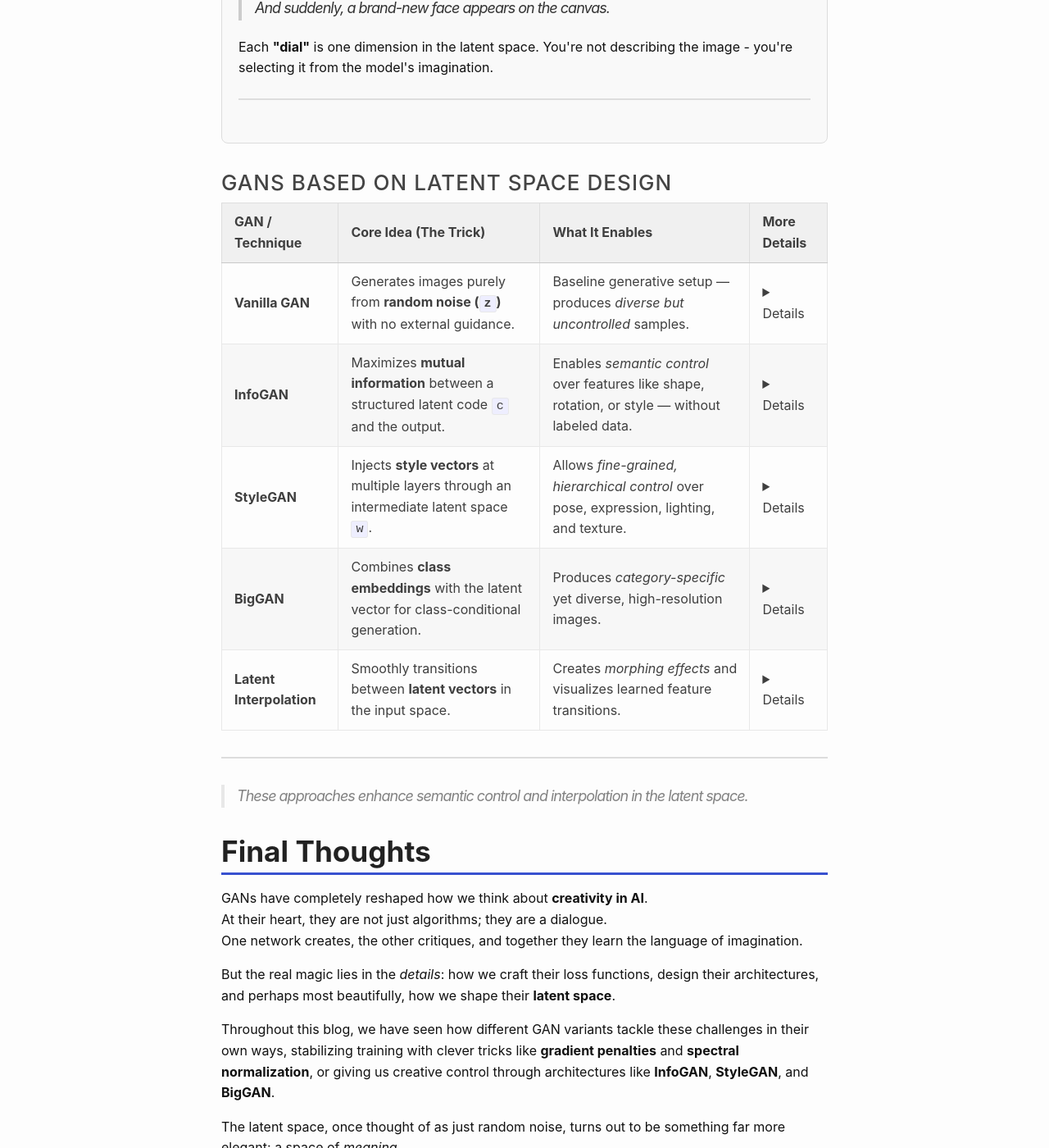
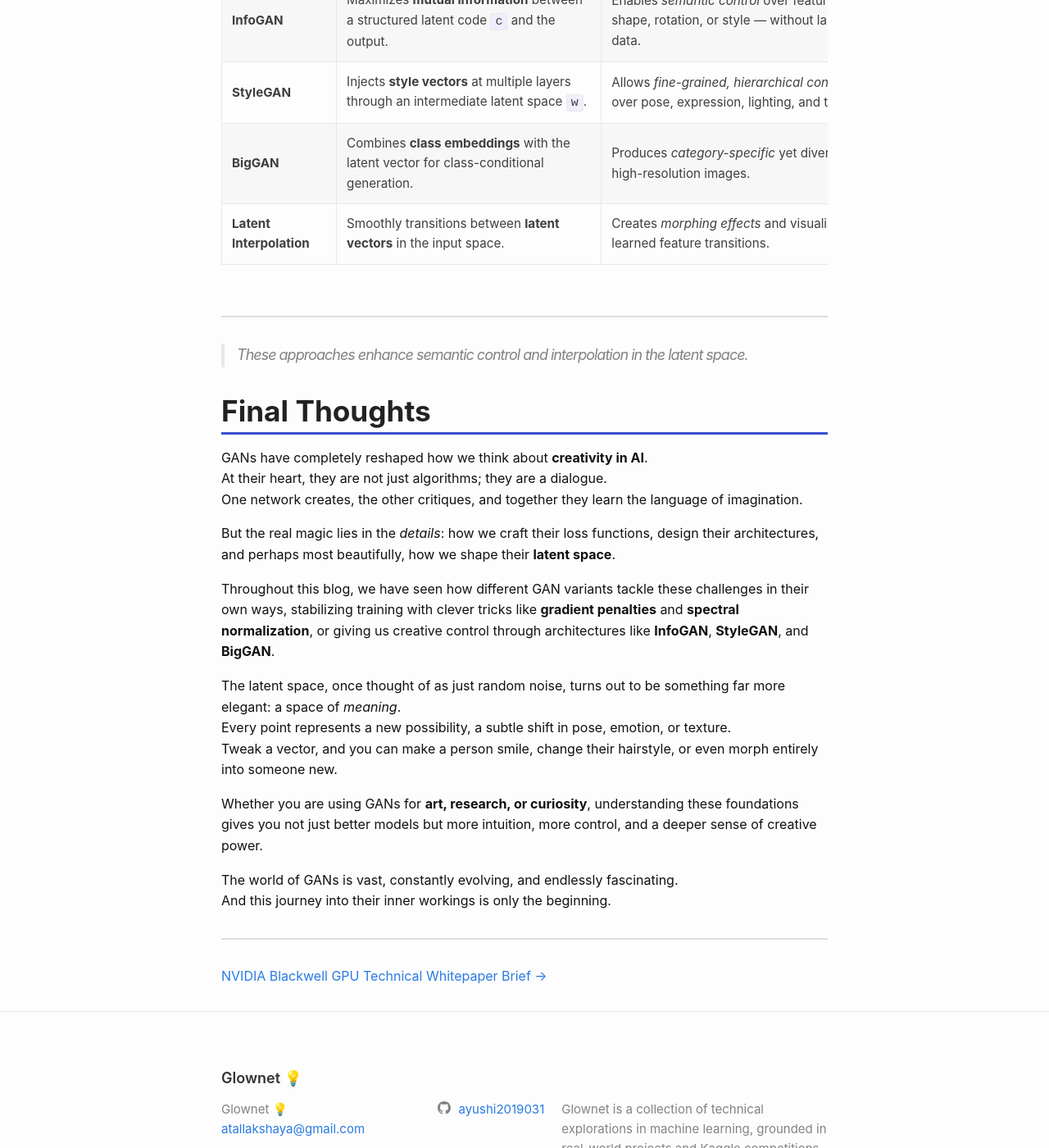
Before and after one commit to ayushi2019031/glownet.io, a Jekyll site: the page built from _research/2025-07-19-types-of-gans-part-1.md, in a window 1280 px wide and 1400 px high, scrolled down 8839 px. Shown: the whole window at 82% size. Built offline with Jekyll 4.4.1, drawn with Linux system fonts in a browser that asks for light colours; comment, search, counter and statistics services are not loaded; some of the changed text lies outside the part shown.

Commit message:
Improve the table format

```diff
--- a/_research/2025-07-19-types-of-gans-part-1.md
+++ b/_research/2025-07-19-types-of-gans-part-1.md
@@ -219,12 +219,49 @@
 Some networks focus on **fine textures**, others on **global structure**.
 The **Generator** and **Discriminator** evolve into specialized artists, depending on how their **layers**, **skip connections**, and **patches** are wired together.
 
-|**GAN Variant**                     | **Design Idea**                                                                                                        | **Comments**                                                                                | **Biggest Strength**                                                      | **Limitation**                                                                     |
-| ----------------------------------- | ---------------------------------------------------------------------------------------------------------------------- | ------------------------------------------------------------------------------------------- | ------------------------------------------------------------------------- | ---------------------------------------------------------------------------------- |
-| **DCGAN**                           | Replace dense layers with deep convolutional ones and stabilize training using batch normalization and ReLU/LeakyReLU. | The classic “baseline” GAN — simple yet powerful for learning visual features from scratch. | Stable and easy to train on small or medium-scale image datasets.         | Struggles with high-resolution or diverse data; limited architectural flexibility. |
-| **Pix2Pix**                         | Pair a **UNet generator** (with skip connections) and a **PatchGAN discriminator** for image-to-image translation.     | Learns direct mappings between paired domains — e.g., sketches → photos, edges → objects.   | Preserves fine-grained detail; excellent for paired translation tasks.    | Requires paired data, which is often hard to obtain.                               |
-| **CycleGAN**                        | Introduce **two generators** and a **cycle-consistency loss** to translate images without paired data.                 | Enables unpaired translation (e.g., horses ↔ zebras, summer ↔ winter scenes).               | Works even without paired samples while maintaining structural coherence. | Computationally heavier; longer training and potential overfitting.                |
-| **PatchGAN (Discriminator Design)** | Judge realism at the **patch level** rather than on the full image.                                                    | Forces the generator to produce realistic local textures while being lightweight.           | Fast and effective for enforcing texture realism and sharpness.           | May ignore large-scale or global consistency patterns.                             |
+<div style="overflow-x: auto; border-radius: 12px; box-shadow: 0 0 12px rgba(255,255,255,0.08); margin: 1.5rem 0;">
+<table style="min-width: 950px; border-collapse: collapse; width: 100%; font-size: 0.95rem;">
+  <thead style="background: rgba(255,255,255,0.05);">
+    <tr>
+      <th style="text-align:left; padding: 12px;">GAN Variant</th>
+      <th style="text-align:left; padding: 12px;">Design Idea</th>
+      <th style="text-align:left; padding: 12px;">Comments</th>
+      <th style="text-align:left; padding: 12px;">Biggest Strength</th>
+      <th style="text-align:left; padding: 12px;">Limitation</th>
+    </tr>
+  </thead>
+  <tbody>
+    <tr>
+      <td style="padding: 12px;"><b>DCGAN</b></td>
+      <td style="padding: 12px;">Replace dense layers with deep convolutional ones and stabilize training using batch normalization and ReLU/LeakyReLU.</td>
+      <td style="padding: 12px;">The classic “baseline” GAN — simple yet powerful for learning visual features from scratch.</td>
+      <td style="padding: 12px;">Stable and easy to train on small or medium-scale image datasets.</td>
+      <td style="padding: 12px;">Struggles with high-resolution or diverse data; limited architectural flexibility.</td>
+    </tr>
+    <tr>
+      <td style="padding: 12px;"><b>Pix2Pix</b></td>
+      <td style="padding: 12px;">Pair a <b>UNet generator</b> (with skip connections) and a <b>PatchGAN discriminator</b> for image-to-image translation.</td>
+      <td style="padding: 12px;">Learns direct mappings between paired domains — e.g., sketches → photos, edges → objects.</td>
+      <td style="padding: 12px;">Preserves fine-grained detail; excellent for paired translation tasks.</td>
+      <td style="padding: 12px;">Requires paired data, which is often hard to obtain.</td>
+    </tr>
+    <tr>
+      <td style="padding: 12px;"><b>CycleGAN</b></td>
+      <td style="padding: 12px;">Introduce <b>two generators</b> and a <b>cycle-consistency loss</b> to translate images without paired data.</td>
+      <td style="padding: 12px;">Enables unpaired translation (e.g., horses ↔ zebras, summer ↔ winter scenes).</td>
+      <td style="padding: 12px;">Works even without paired samples while maintaining structural coherence.</td>
+      <td style="padding: 12px;">Computationally heavier; longer training and potential overfitting.</td>
+    </tr>
+    <tr>
+      <td style="padding: 12px;"><b>PatchGAN (Discriminator Design)</b></td>
+      <td style="padding: 12px;">Judge realism at the <b>patch level</b> rather than on the full image.</td>
+      <td style="padding: 12px;">Forces the generator to produce realistic local textures while being lightweight.</td>
+      <td style="padding: 12px;">Fast and effective for enforcing texture realism and sharpness.</td>
+      <td style="padding: 12px;">May ignore large-scale or global consistency patterns.</td>
+    </tr>
+  </tbody>
+</table>
+</div>
 
 
 > Architectural choices affect the model's capacity and how well it learns structure and detail.
@@ -426,13 +463,60 @@
 
 ### GANs Based on Latent Space Design
 
-| **GAN / Technique**      | **Core Idea (The Trick)**                                                              | **What It Enables**                                                                             | **More Details**                                                                                                                                                                                                                                                                                                                                                                                   |
-| ------------------------ | -------------------------------------------------------------------------------------- | ----------------------------------------------------------------------------------------------- | -------------------------------------------------------------------------------------------------------------------------------------------------------------------------------------------------------------------------------------------------------------------------------------------------------------------------------------------------------------------------------------------------- |
-| **Vanilla GAN**          | Generates images purely from **random noise (`z`)** with no external guidance.         | Baseline generative setup — produces *diverse but uncontrolled* samples.                        | <details>The original GAN formulation. The Generator learns to map random noise vectors to realistic outputs, while the Discriminator distinguishes real from fake. The outputs are varied, but there’s no control over what type of image appears.</details>                                                                                                          |
-| **InfoGAN**              | Maximizes **mutual information** between a structured latent code `c` and the output.  | Enables *semantic control* over features like shape, rotation, or style — without labeled data. | <details>InfoGAN splits the latent input into noise `z` and interpretable code `c`, training the model to maximize the shared information between `c` and generated images. This lets you control meaningful attributes, such as digit thickness or rotation, in an unsupervised way.</details>                                                                        |
-| **StyleGAN**             | Injects **style vectors** at multiple layers through an intermediate latent space `w`. | Allows *fine-grained, hierarchical control* over pose, expression, lighting, and texture.       | <details>StyleGAN introduces a mapping network that converts the latent code `z` into an intermediate space `w`. Style vectors from `w` are applied at different generator layers, giving independent control over coarse structure, mid-level features, and fine details — enabling edits like changing hair color or expression without altering identity.</details> |
-| **BigGAN**               | Combines **class embeddings** with the latent vector for class-conditional generation. | Produces *category-specific* yet diverse, high-resolution images.                               | <details>BigGAN extends the standard GAN by concatenating class label embeddings with the latent vector, making it possible to generate high-quality images for specific categories. Its large batch training and scalable architecture achieve state-of-the-art fidelity on ImageNet.</details>                                                                       |
-| **Latent Interpolation** | Smoothly transitions between **latent vectors** in the input space.                    | Creates *morphing effects* and visualizes learned feature transitions.                          | <details>While not a separate model, latent interpolation explores the structure of the learned space. By interpolating between two latent vectors, the Generator produces smooth transformations — for example, morphing between two faces or gradually changing object attributes.</details>                                                                         |
+<div style="overflow-x: auto; border-radius: 12px; box-shadow: 0 0 12px rgba(255,255,255,0.08); margin: 1.5rem 0;">
+<table style="min-width: 900px; border-collapse: collapse; width: 100%; font-size: 0.95rem;">
+  <thead style="background: rgba(255,255,255,0.05);">
+    <tr>
+      <th style="text-align:left; padding: 12px;">GAN / Technique</th>
+      <th style="text-align:left; padding: 12px;">Core Idea (The Trick)</th>
+      <th style="text-align:left; padding: 12px;">What It Enables</th>
+      <th style="text-align:left; padding: 12px;">More Details</th>
+    </tr>
+  </thead>
+  <tbody>
+    <tr>
+      <td style="padding: 12px;"><b>Vanilla GAN</b></td>
+      <td style="padding: 12px;">Generates images purely from <b>random noise (<code>z</code>)</b> with no external guidance.</td>
+      <td style="padding: 12px;">Baseline generative setup — produces <i>diverse but uncontrolled</i> samples.</td>
+      <td style="padding: 12px;"><details><summary>View more</summary>
+        The original GAN formulation. The Generator learns to map random noise vectors to realistic outputs, while the Discriminator distinguishes real from fake. The outputs are varied, but there’s no control over what type of image appears.
+      </details></td>
+    </tr>
+    <tr>
+      <td style="padding: 12px;"><b>InfoGAN</b></td>
+      <td style="padding: 12px;">Maximizes <b>mutual information</b> between a structured latent code <code>c</code> and the output.</td>
+      <td style="padding: 12px;">Enables <i>semantic control</i> over features like shape, rotation, or style — without labeled data.</td>
+      <td style="padding: 12px;"><details><summary>View more</summary>
+        InfoGAN splits the latent input into noise <code>z</code> and interpretable code <code>c</code>, training the model to maximize the shared information between <code>c</code> and generated images. This lets you control meaningful attributes, such as digit thickness or rotation, in an unsupervised way.
+      </details></td>
+    </tr>
+    <tr>
+      <td style="padding: 12px;"><b>StyleGAN</b></td>
+      <td style="padding: 12px;">Injects <b>style vectors</b> at multiple layers through an intermediate latent space <code>w</code>.</td>
+      <td style="padding: 12px;">Allows <i>fine-grained, hierarchical control</i> over pose, expression, lighting, and texture.</td>
+      <td style="padding: 12px;"><details><summary>View more</summary>
+        StyleGAN introduces a mapping network that converts the latent code <code>z</code> into an intermediate space <code>w</code>. Style vectors from <code>w</code> are applied at different generator layers, giving independent control over coarse structure, mid-level features, and fine details — enabling edits like changing hair color or expression without altering identity.
+      </details></td>
+    </tr>
+    <tr>
+      <td style="padding: 12px;"><b>BigGAN</b></td>
+      <td style="padding: 12px;">Combines <b>class embeddings</b> with the latent vector for class-conditional generation.</td>
+      <td style="padding: 12px;">Produces <i>category-specific</i> yet diverse, high-resolution images.</td>
+      <td style="padding: 12px;"><details><summary>View more</summary>
+        BigGAN extends the standard GAN by concatenating class label embeddings with the latent vector, making it possible to generate high-quality images for specific categories. Its large batch training and scalable architecture achieve state-of-the-art fidelity on ImageNet.
+      </details></td>
+    </tr>
+    <tr>
+      <td style="padding: 12px;"><b>Latent Interpolation</b></td>
+      <td style="padding: 12px;">Smoothly transitions between <b>latent vectors</b> in the input space.</td>
+      <td style="padding: 12px;">Creates <i>morphing effects</i> and visualizes learned feature transitions.</td>
+      <td style="padding: 12px;"><details><summary>View more</summary>
+        While not a separate model, latent interpolation explores the structure of the learned space. By interpolating between two latent vectors, the Generator produces smooth transformations — for example, morphing between two faces or gradually changing object attributes.
+      </details></td>
+    </tr>
+  </tbody>
+</table>
+</div>
 
 
 ---
```
